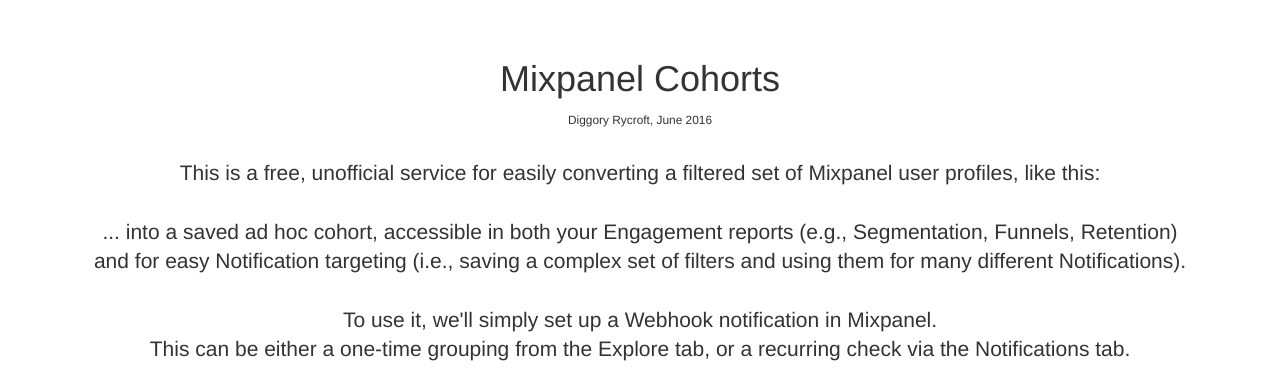
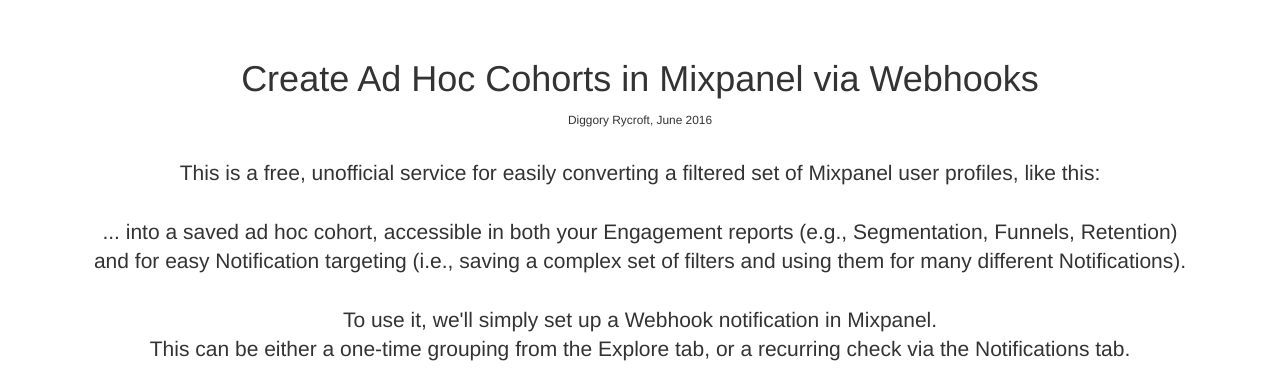
Before and after one commit to dddiggory/mixpanel-cohorts, a Flask app: page / in a window 1280 px wide. Shown: the part 51-420 px from the top of the page. Run offline with Flask 2, Linux system fonts and the light colour scheme; some libraries are stand-ins or nearby versions.

Commit message:
docs fix

```diff
--- a/templates/cohorts.html
+++ b/templates/cohorts.html
@@ -58,7 +58,7 @@
     <div class="container">
 
       <div class="starter-template">
-        <h1>Mixpanel Cohorts</h1>
+        <h1>Create Ad Hoc Cohorts in Mixpanel via Webhooks</h1>
         <small>Diggory Rycroft, June 2016</small>
 
         <p class="lead"><br>This is a free, unofficial service for easily converting a filtered set of Mixpanel user profiles, like this:
```
